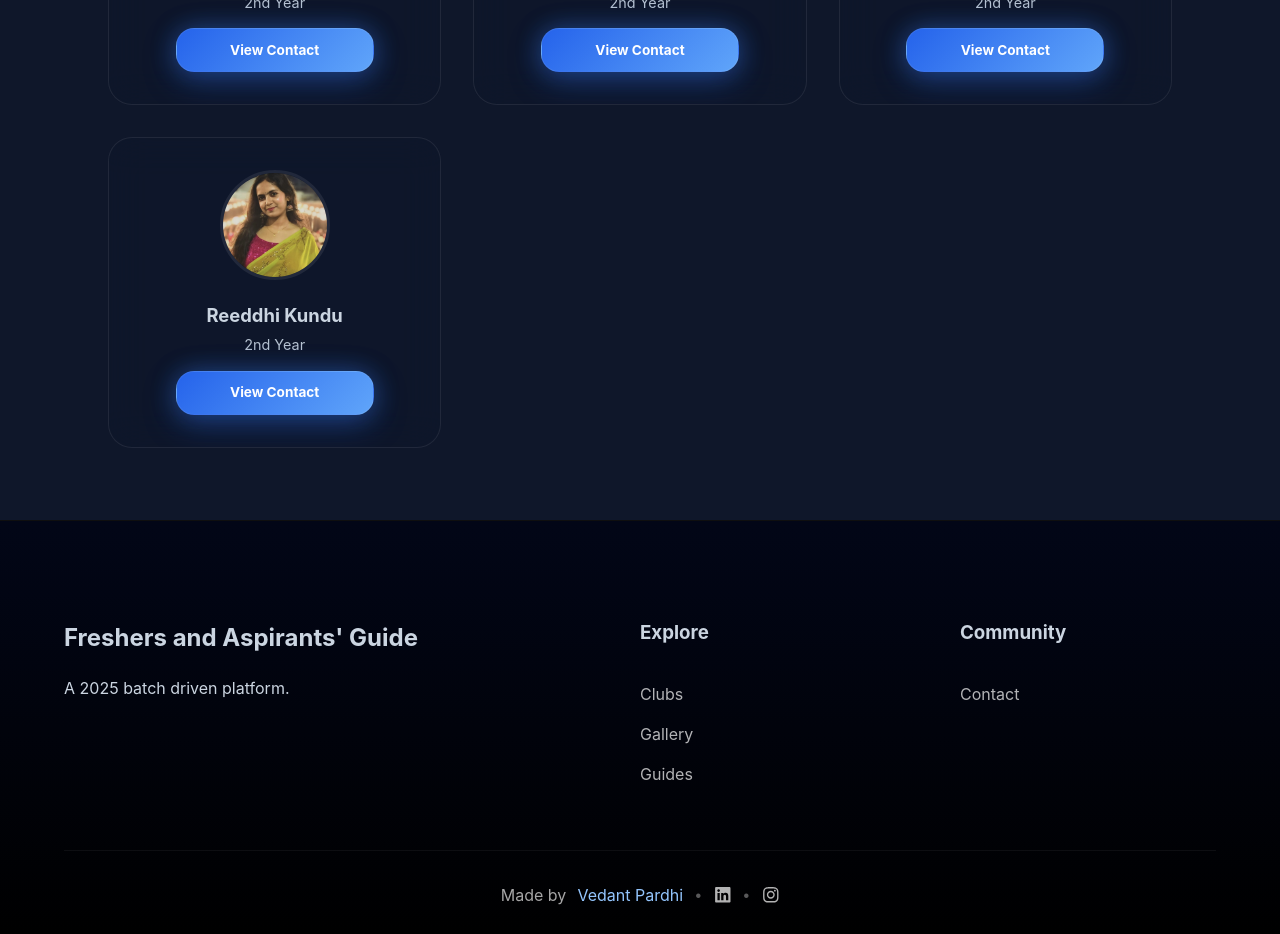
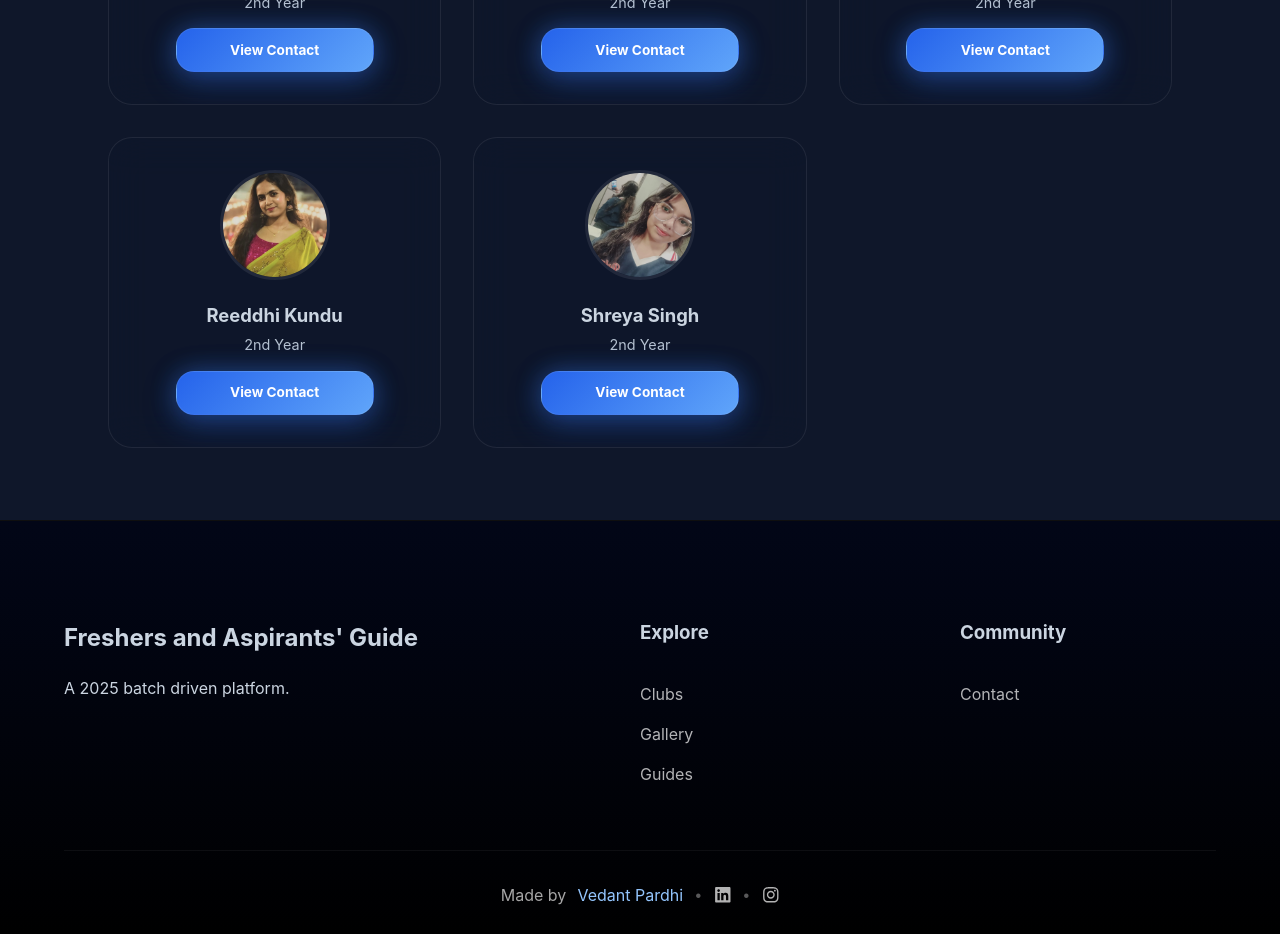
Before and after one commit to absolutelykye/freshers-portal, a React (Vite) app: page / in a window 1280 px wide. Shown: the part 5820-6754 px from the top of the page. Built offline with nearby package versions, Linux system fonts and the light colour scheme; a web font is replaced by a local one.

Commit message:
more seniors

```diff
--- a/src/pages/Home.jsx
+++ b/src/pages/Home.jsx
@@ -751,7 +751,44 @@ const toggle = (id) => setOpenId(openId === id ? null : id);
         </div>
     </div>
 
+      <div className="senior-card">
+      <img
+        src="/seniors/senior11.webp"
+        alt="Senior"
+        className="senior-image"
+      />
 
+      <h3>Shreya Singh</h3>
+
+      <p className="senior-role">
+        2nd Year
+      </p>
+
+      <button
+          className="primary-button view-contact-btn"
+          onClick={(e) => {
+            e.currentTarget.closest('.senior-card').classList.toggle('show-contact');
+          }}
+        >
+          View Contact
+        </button>
+
+        <div className="contact-overlay">
+          <button
+            className="contact-overlay-close"
+            onClick={(e) => {
+              e.currentTarget.closest('.senior-card').classList.remove('show-contact');
+            }}
+          >
+            ✕
+          </button>
+
+
+          <a href="https://wa.me/916306047764" target="_blank" rel="noopener noreferrer" className='contact-icon whatsapp'>
+  <FaWhatsapp />
+</a>
+        </div>
+    </div>
 
   </div>
 </ScrollReveal>
```
Also changed, not shown: public/seniors/senior11.webp (added).
